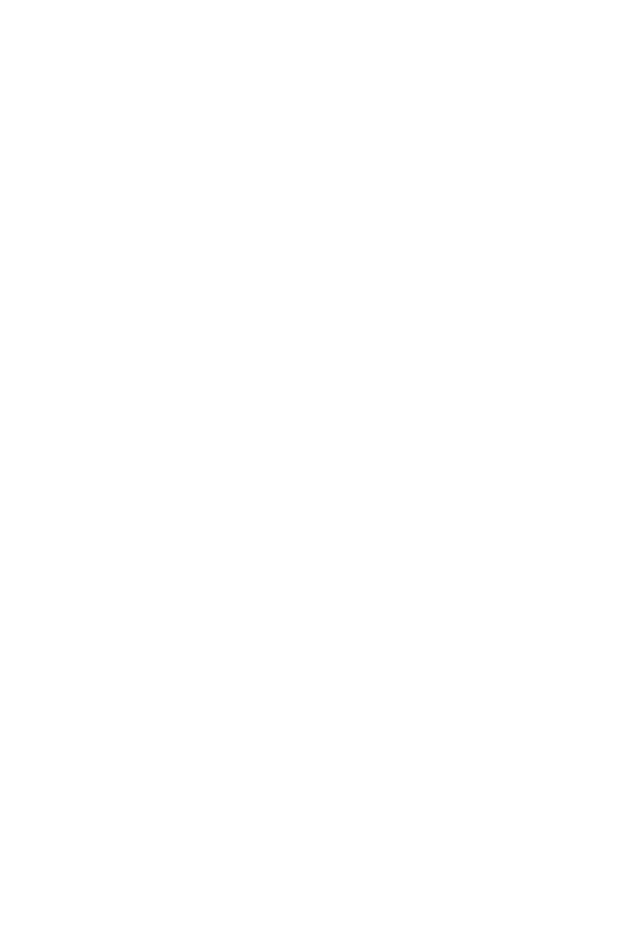
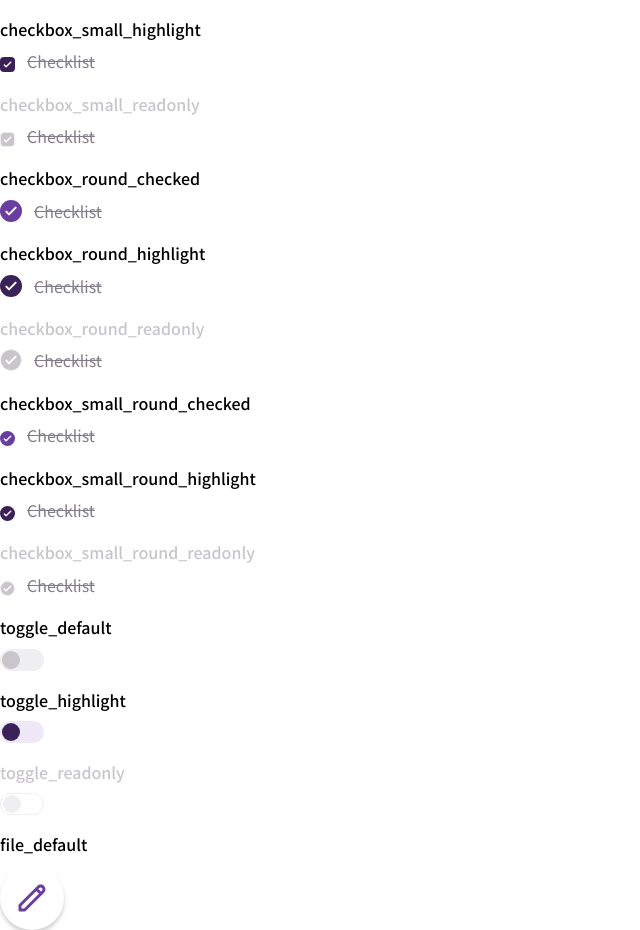
Before and after one commit to the51DT/inside_project, a Vue app: page / in a window 1280 px wide. Shown: the part 1365-2295 px from the top of the page, without its empty margins (0-640 px from the left). Before the commit the page ends 1255 px from the top, so only its background shows below. Built offline with nearby package versions, Linux system fonts and the light colour scheme.

Commit message:
인풋 작업중

```diff
--- a/src/assets/scss/modules/_input-field.scss
+++ b/src/assets/scss/modules/_input-field.scss
@@ -36,7 +36,7 @@
       &[type="password"] {
         padding-right: rem(50px);
       }
-      &[type="checkbox"] {
+      &__checkbox {
         width: rem(22px);
         height: rem(22px);
         padding: 0;
@@ -46,12 +46,28 @@
           background-color: $primary-base;
           background-image: url(@/assets/icon/checkbox_arrow.svg);
           background-repeat: no-repeat;
-          background-size: contain;
+          background-size: rem(16px) rem(16px);
+          background-position: center center;
           border: none;
         }
         &:focus {
           box-shadow: none;
           border: solid rem(1px) $neutral-basegrey;
+        }
+        &--small {
+          width: rem(15px);
+          height: rem(15px);
+          &:checked {
+            background-size: rem(11px) rem(11px);
+          }
+        }
+        &--round {
+          border-radius: rem(100px);
+        }
+        &--highlight {
+          &:checked {
+            background-color: $primary-dark;
+          }
         }
       }
       &[readonly]:focus {
@@ -136,19 +152,89 @@
         filter: opacity(25%);
       }
     }
+    &__toggle {
+      display: none;
+      &--label {
+        display: block;
+        position: relative;
+        width: rem(44px);
+        height: rem(22px);
+        background-color: $neutral-lightgrey;
+        border-radius: rem(50px);
+        transition: all .3s;
+        &--circle {
+          display: block;
+          position: absolute;
+          width: rem(18px);
+          height: rem(18px);
+          background-color: $neutral-basegrey;
+          border-radius: rem(100px);
+          top: 50%;
+          left: rem(2px);
+          transform: translateY(-50%);
+          transition: all .3s;
+        }
+        &--highlight {
+          background-color: $primary-light;
+          .inputField__toggle--label--circle {
+            background-color: $primary-dark;
+          }
+        }
+      }
+      &:checked {
+        & + .inputField__toggle--label {
+          background-color: $primary-light;
+          .inputField__toggle--label--circle {
+            background-color: $primary-base;
+            left: rem(24px);
+          }
+        }
+        & + .inputField__toggle--label--highlight {
+          .inputField__toggle--label--circle {
+            background-color: $primary-dark;
+          }
+        }
+      }
+    }
     &--disabled {
       position: relative;
       width: rem(328px);
       display: block;
       color: $neutral-basegrey;
-      .inputField__input {
-        border: solid rem(1px) $neutral-lightgrey;
-        background-color: $neutral-lightgrey;
-        color: $neutral-basegrey;
+      .inputField {
+        &__input {
+          border: solid rem(1px) $neutral-lightgrey;
+          background-color: $neutral-lightgrey;
+          color: $neutral-basegrey;
+          &__checkbox {
+            background-color: $neutral-basegrey;
+            background-image: url(@/assets/icon/checkbox_arrow.svg);
+            &:checked {
+              background-color: $neutral-basegrey;
+            }
+          }
+        }
+        &__toggle {
+          &--label {
+            background-color: transparent;
+            border: solid rem(1px) $neutral-lightgrey;
+            &--circle {
+              background-color: $neutral-lightgrey;
+            }
+          }
+          &:checked {
+            & + .inputField__toggle--label {
+              background-color: $neutral-basegrey;
+              border: none;
+              .inputField__toggle--label--circle {
+                background-color: $neutral-darkgrey;
+              }
+            }
+          }
+        }
       }
       select {
         background-image: url(@/assets/icon/select_arrow_gray.svg);
-
       }
       & + .inputField, + .inputField--disabled {
         margin-top: rem(20px);
--- a/src/components/fragments/inputField.vue
+++ b/src/components/fragments/inputField.vue
@@ -2,26 +2,33 @@
   <div :class="readonly === false ? 'inputField' : 'inputField inputField--disabled'">
     <!-- 타이틀 -->
     <p v-if="title" class="inputField__title">{{ title }}</p>
-    <label :for="id" :class="type === 'file' ? 'inputField__file--label' : ''"></label>
     <!-- 셀렉트 -->
-    <select v-if="type === 'select'" :class=" warn === false ? 'inputField__input' : 'inputField__input inputField__input--warn'" :id="id" :name="name" :readonly="readonly">
+    <select v-if=" type === 'select'" :class=" warn === false ? 'inputField__input' : 'inputField__input inputField__input--warn'" :id="id" :name="name" :readonly="readonly">
       <option disabled selected hidden>{{ placeholder }}</option>
       <option :key="i" v-for="(options, i) in options" :value="options">{{ options }}</option>
     </select>
     <!-- 텍스트에리어 -->
-    <textarea v-else-if="type === 'textarea'" :type="type" class="inputField__text" :id="id" :name="name" :placeholder="placeholder" @input="textareaHegiht" rows="1"></textarea>
+    <textarea v-else-if=" type === 'textarea'" :type="type" class="inputField__text" :id="id" :name="name" :placeholder="placeholder" @input="textareaHegiht" rows="1"></textarea>
     <!-- 체크박스 -->
-    <input v-else-if="type === 'checkbox'" :type="type" :class="warn === false ? 'inputField__input' : 'inputField__input inputField__input--warn'"
+    <input v-else-if=" type === 'checkbox'" :type="type"
+      :class="[
+        size === 'small' ? 'inputField__input inputField__input__checkbox inputField__input__checkbox--small' : 'inputField__input inputField__input__checkbox',
+        round === 'round' ? 'inputField__input__checkbox--round' : '',
+        color === 'highlight' ? 'inputField__input__checkbox--highlight' : '']"
       :id="id"
       :name="name"
-      :placeholder="placeholder"
       :readonly="readonly"
       :checked="checked"
       @change="checkedText">
+    <!-- 토글 -->
+    <input v-else-if=" type === 'toggle'" type="checkbox"
+      class="inputField__toggle"
+      :id="id"
+      :name="name"
+      :readonly="readonly"
+      :checked="checked">
     <!-- 파일 -->
-    <input v-else-if="type === 'file'" :type="type" class="inputField__file"
-      :id="id"
-      :name="name"/>
+    <input v-else-if=" type === 'file'" :type="type" class="inputField__file" :id="id" :name="name"/>
     <!-- 그외 -->
     <input v-else :type="type" :class="warn === false ? 'inputField__input' : 'inputField__input inputField__input--warn'"
       :id="id"
@@ -30,9 +37,24 @@
       :readonly="readonly"
       :checked="checked"/>
     <!-- 패스워드 눈 버튼 -->
-    <button v-if="type === 'password'" class="inputField__button" @click="passwordView(event)" :readonly=readonly></button>
+    <button v-if="type === 'password'" class="inputField__button" :readonly=readonly @click="passwordView"></button>
     <!-- 체크박스 텍스트에리어 -->
-    <textarea v-if="type === 'checkbox'" :class="checked ? 'inputField__text inputField__text--side checked' : 'inputField__text inputField__text--side'" :id =" id + '__text'" :name="name" :placeholder="placeholder" @input="textareaHegiht" rows="1"></textarea>
+    <textarea v-if="type === 'checkbox'" :class="checked ? 'inputField__text inputField__text--side checked' : 'inputField__text inputField__text--side'"
+    :id =" id + '__text'"
+    :name="name"
+    :placeholder="placeholder"
+    :value="defaultText"
+    @input="textareaHegiht"
+    rows="1"
+    :readonly="checked"></textarea>
+    <!-- 라벨 -->
+    <label :for="id"
+    :class="[
+      type === 'file' ? 'inputField__file--label' : '',
+      type === 'toggle' ? 'inputField__toggle--label' : '',
+      type === 'toggle' && color === 'highlight' ? 'inputField__toggle--label inputField__toggle--label--highlight' : '']">
+      <span v-if="type === 'toggle'" class="inputField__toggle--label--circle"></span>
+    </label>
     <!-- 캡션 -->
     <p v-if="caption" class="inputField__caption">{{ caption }}</p>
   </div>
@@ -50,6 +72,10 @@ export default {
     id: String,
     name: String,
     placeholder: String,
+    defaultText: String,
+    size: String,
+    round: String,
+    color: String,
     readonly: {
       type: Boolean,
       default: false
@@ -71,19 +97,18 @@ export default {
   },
   methods: {
     // 패스워드 눈 버튼
-    passwordView: ($event) => {
-      console.log(this, $event)
-      // const target = el.currentTarget.previousElementSibling
-      // if (this.readonly === false) {
-      //   target.classList.toggle('on')
-      //   if (target.classList.contains('on')) {
-      //     target.setAttribute('type', 'text')
-      //     el.currentTarget.style.filter = 'opacity(25%)'
-      //   } else {
-      //     target.setAttribute('type', 'password')
-      //     el.currentTarget.style.filter = 'opacity(100%)'
-      //   }
-      // }
+    passwordView: (el) => {
+      const target = el.currentTarget.previousElementSibling
+      if (target.readOnly !== true) {
+        target.classList.toggle('on')
+        if (target.classList.contains('on')) {
+          target.setAttribute('type', 'text')
+          el.currentTarget.style.filter = 'opacity(25%)'
+        } else {
+          target.setAttribute('type', 'password')
+          el.currentTarget.style.filter = 'opacity(100%)'
+        }
+      }
     },
     // 텍스트에리어 높이 자동조절
     textareaHegiht: function (el) {
@@ -94,10 +119,24 @@ export default {
     // 체크박스 체크하면 텍스트 줄치기
     checkedText: function (el) {
       const target = el.currentTarget
-      if (target.checked === true && target.nextElementSibling.value.length !== 0) {
-        target.nextElementSibling.classList.add('checked')
+      const input = target.nextElementSibling
+      if (input.value.length === 0) {
+        target.checked = false
+      }
+      if (target.checked === true && input.value.length !== 0) {
+        input.classList.add('checked')
       } else {
-        target.nextElementSibling.classList.remove('checked')
+        input.classList.remove('checked')
+      }
+      if (target.checked === true) {
+        input.readOnly = true
+      } else {
+        input.readOnly = false
+      }
+      if (target.readOnly === true) {
+        target.checked = true
+        input.readOnly = true
+        input.classList.add('checked')
       }
     }
   }
--- a/src/views/HomeView.vue
+++ b/src/views/HomeView.vue
@@ -9,9 +9,23 @@
     <inputField type="select" title="select_default" caption="select_default" id="select_default" name="select_default" placeholder="select_default" :options="options"></inputField>
     <inputField type="select" title="select_warn" id="select_warn" name="select_warn" placeholder="select_warn" warn></inputField>
     <inputField type="select" title="select_readonly" id="select_readonly" name="select_readonly" placeholder="select_readonly" readonly></inputField>
+    <inputField type="textarea" title="textarea_default" id="text_default" placeholder="Write your notes here..."></inputField>
     <inputField type="checkbox" title="checkbox_default" id="checkbox_default" placeholder="Write your notes here..."></inputField>
-    <inputField type="checkbox" title="checkbox_checked" id="checkbox_checked" placeholder="Write your notes here..." checked></inputField>
-    <inputField type="textarea" title="textarea_default" id="text_default" placeholder="Write your notes here..."></inputField>
+    <inputField type="checkbox" title="checkbox_checked" id="checkbox_checked" placeholder="Write your notes here..." defaultText="Checklist" checked></inputField>
+    <inputField type="checkbox" title="checkbox_highlight" id="checkbox_hilight" color="highlight" placeholder="Write your notes here..." defaultText="Checklist" checked></inputField>
+    <inputField type="checkbox" title="checkbox_readonly" id="checkbox_readonly" placeholder="Write your notes here..." defaultText="Checklist" checked readonly></inputField>
+    <inputField type="checkbox" title="checkbox_small_checked" id="checkbox_small_checked" size="small" placeholder="Write your notes here..." defaultText="Checklist" checked></inputField>
+    <inputField type="checkbox" title="checkbox_small_highlight" id="checkbox_small_highlight" size="small" color="highlight" placeholder="Write your notes here..." defaultText="Checklist" checked></inputField>
+    <inputField type="checkbox" title="checkbox_small_readonly" id="checkbox_small_readonly" size="small" placeholder="Write your notes here..." defaultText="Checklist" checked readonly></inputField>
+    <inputField type="checkbox" title="checkbox_round_checked" id="checkbox_round_checked" round="round" placeholder="Write your notes here..." defaultText="Checklist" checked></inputField>
+    <inputField type="checkbox" title="checkbox_round_highlight" id="checkbox_round_highlight" round="round" color="highlight" placeholder="Write your notes here..." defaultText="Checklist" checked></inputField>
+    <inputField type="checkbox" title="checkbox_round_readonly" id="checkbox_round_readonly" round="round" placeholder="Write your notes here..." defaultText="Checklist" checked readonly></inputField>
+    <inputField type="checkbox" title="checkbox_small_round_checked" id="checkbox_small_round_checked" size="small" round="round" placeholder="Write your notes here..." defaultText="Checklist" checked></inputField>
+    <inputField type="checkbox" title="checkbox_small_round_highlight" id="checkbox_small_round_highlight" size="small" round="round" color="highlight" placeholder="Write your notes here..." defaultText="Checklist" checked></inputField>
+    <inputField type="checkbox" title="checkbox_small_round_readonly" id="checkbox_small_round_readonly" size="small" round="round" placeholder="Write your notes here..." defaultText="Checklist" checked readonly></inputField>
+    <inputField type="toggle" title="toggle_default" id="toggle_default"></inputField>
+    <inputField type="toggle" title="toggle_highlight" color="highlight" id="toggle_highlight"></inputField>
+    <inputField type="toggle" title="toggle_readonly" id="toggle_readonly" readonly></inputField>
     <inputField type="file" title="file_default" id="file_default"></inputField>
   </div>
 </template>
```
